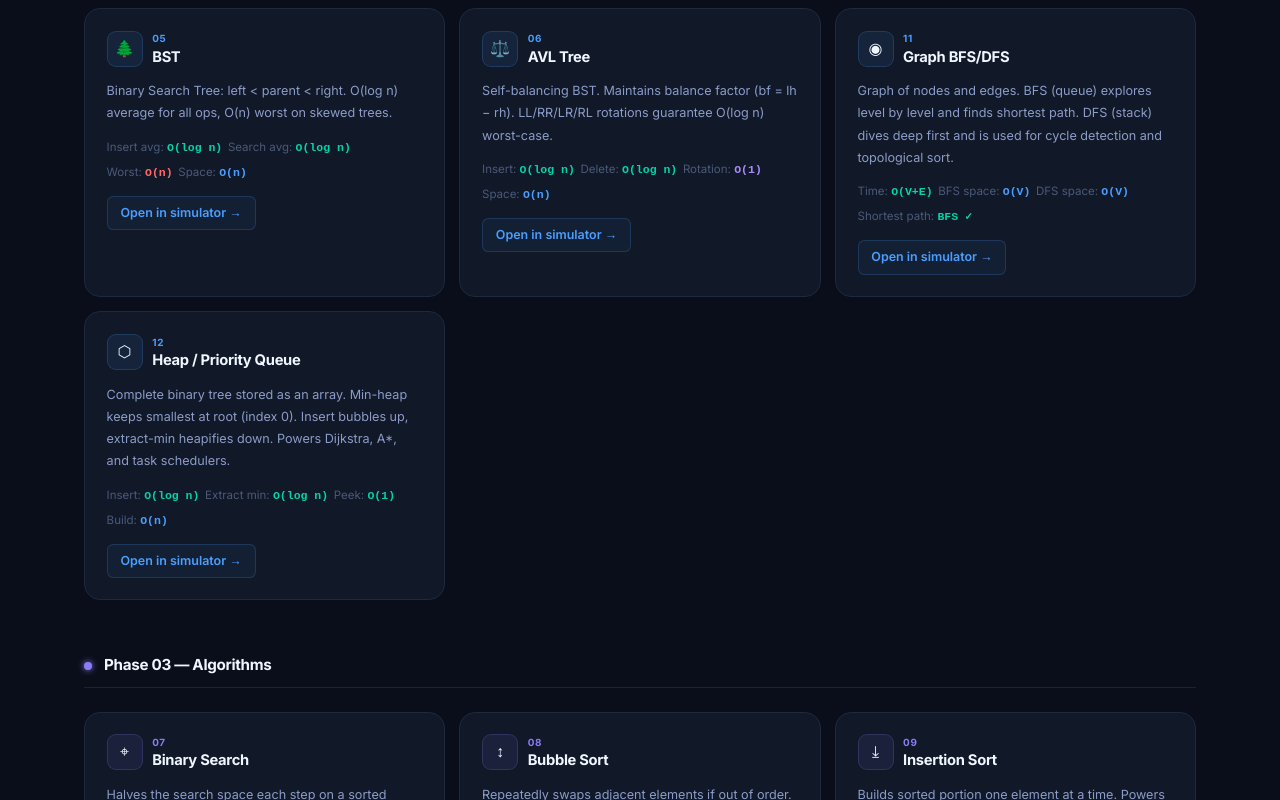
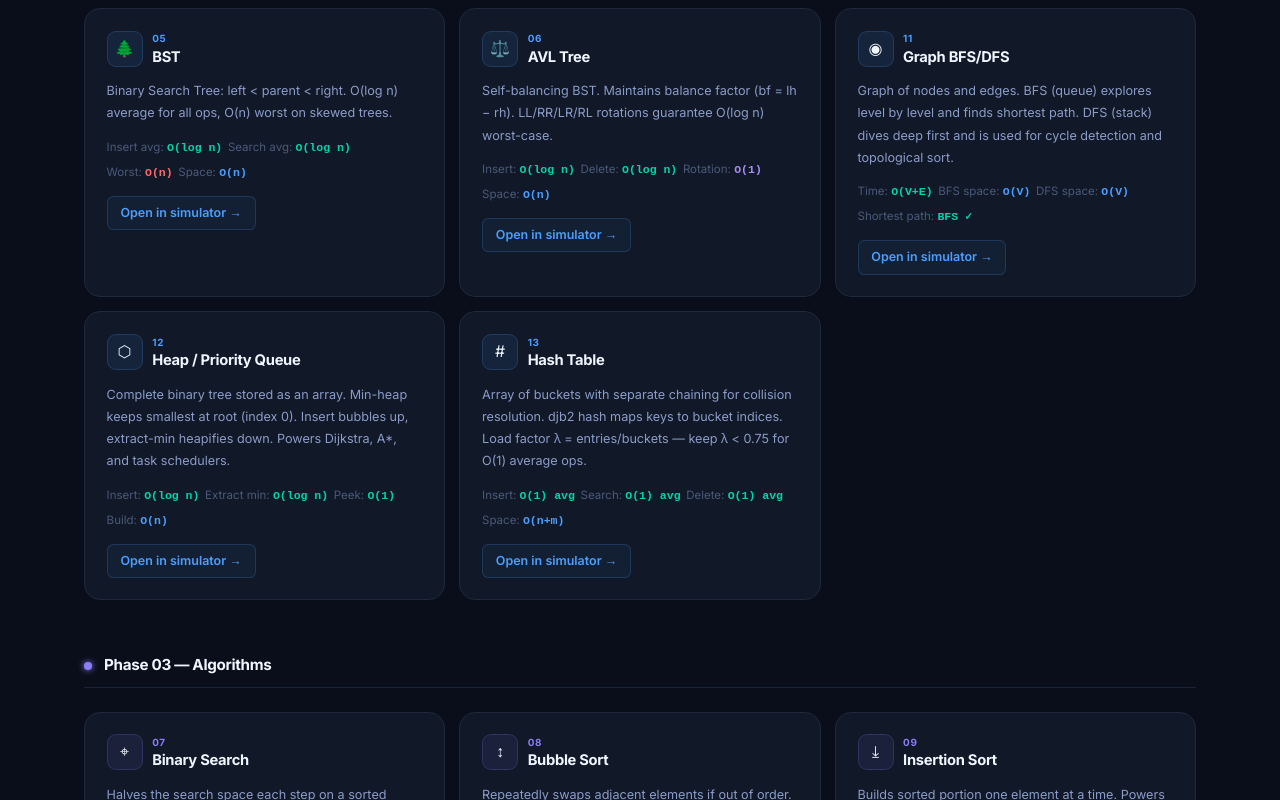
Before and after one commit to Alan-K-Biju-7/AlgoVista, a React (Create React App) app: page /concepts in a window 1280 px wide. Shown: the part 947-1747 px from the top of the page. Built offline with nearby package versions, Linux system fonts and the light colour scheme.

Commit message:
add Hash Table concept card to Phase 2 group in ConceptsPage

```diff
--- a/src/pages/ConceptsPage.jsx
+++ b/src/pages/ConceptsPage.jsx
@@ -92,6 +92,9 @@ const concepts = [
   { num: '12', icon: '⬡',  title: 'Heap / Priority Queue', accent: B, to: '/simulator#heap',
     desc: 'Complete binary tree stored as an array. Min-heap keeps smallest at root (index 0). Insert bubbles up, extract-min heapifies down. Powers Dijkstra, A*, and task schedulers.',
     complexities: [{ label: 'Insert', val: 'O(log n)', color: G }, { label: 'Extract min', val: 'O(log n)', color: G }, { label: 'Peek', val: 'O(1)', color: G }, { label: 'Build', val: 'O(n)', color: B }] },
+  { num: '13', icon: '#',   title: 'Hash Table',   accent: B, to: '/simulator#hashtable',
+    desc: 'Array of buckets with separate chaining for collision resolution. djb2 hash maps keys to bucket indices. Load factor λ = entries/buckets — keep λ < 0.75 for O(1) average ops.',
+    complexities: [{ label: 'Insert', val: 'O(1) avg', color: G }, { label: 'Search', val: 'O(1) avg', color: G }, { label: 'Delete', val: 'O(1) avg', color: G }, { label: 'Space', val: 'O(n+m)', color: B }] },
   { num: '07', icon: '⌖',  title: 'Binary Search',  accent: P, to: '/simulator#bsearch',
     desc: 'Halves the search space each step on a sorted array. O(log n) vs O(n) for linear search.',
     complexities: [{ label: 'Best', val: 'O(1)', color: G }, { label: 'Average', val: 'O(log n)', color: G }, { label: 'Worst', val: 'O(log n)', color: G }, { label: 'Space', val: 'O(1)', color: B }] },
@@ -108,7 +111,7 @@ const concepts = [
 
 const groups = [
   { phase: 'P1', label: 'Phase 01 — Linear Data Structures', color: G, ids: ['01','02','03','04'] },
-  { phase: 'P2', label: 'Phase 02 — Trees, Graphs & Heap',   color: B, ids: ['05','06','11','12'] },
+  { phase: 'P2', label: 'Phase 02 — Trees, Graphs, Heap & Hash', color: B, ids: ['05','06','11','12','13'] },
   { phase: 'P3', label: 'Phase 03 — Algorithms',             color: P, ids: ['07','08','09','10'] },
 ];
 
```
